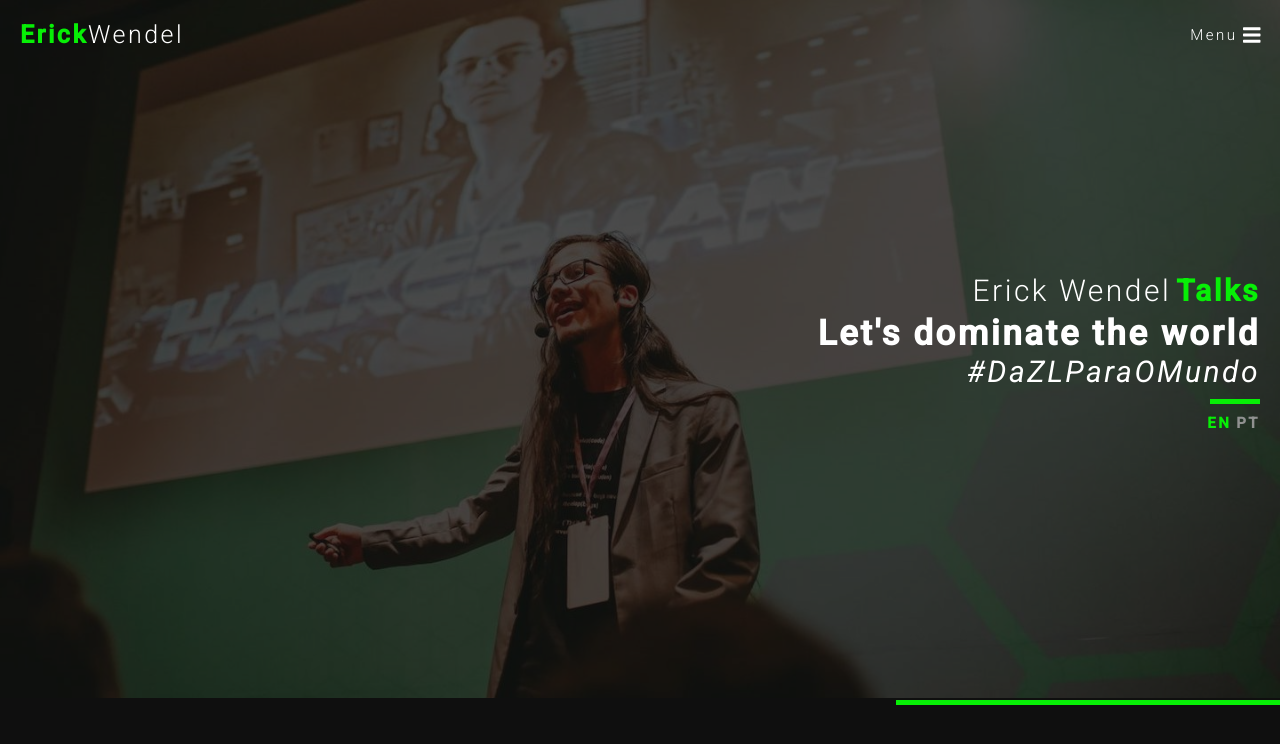
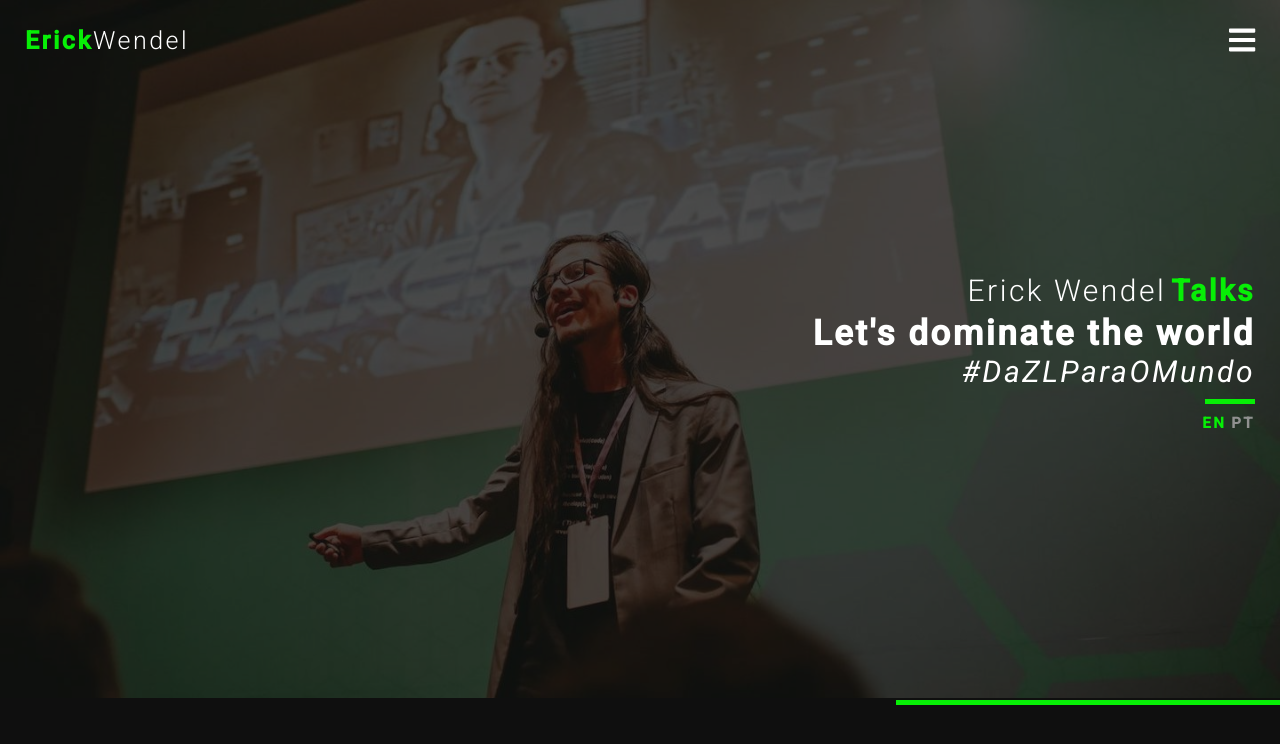
Before and after one commit to hiraike32/talks-lp, a React app: page / in a window 1280 px wide. Shown: the top 744 px of the page. Built offline with nearby package versions, Linux system fonts and the light colour scheme; the HTML template or start-up script is replaced by a standard one.

Commit message:
feat: create modal component

```diff
--- /dev/null
+++ b/src/components/molecules/LanguageSelection/LanguageSelection.scss
@@ -0,0 +1,5 @@
+@import "../../../styles/all.scss";
+
+.container span {
+  margin-left: 0.5rem;
+}
--- /dev/null
+++ b/src/components/molecules/LanguageSelection/LanguageSelection.tsx
@@ -0,0 +1,23 @@
+import classNames from "classnames/bind";
+import * as React from "react";
+import styles from "./LanguageSelection.scss";
+import Text from "../../atoms/Text/Text";
+
+const cx = classNames.bind(styles);
+
+type Props = {
+  language: "en" | "pt";
+};
+
+const LanguageSelection: React.FC<Props> = ({ language }) => (
+  <div className={cx("container")}>
+    <Text color={language === "en" ? "lime" : "gray"} bold>
+      EN
+    </Text>
+    <Text color={language === "pt" ? "lime" : "gray"} bold>
+      PT
+    </Text>
+  </div>
+);
+
+export default LanguageSelection;
--- a/src/components/molecules/TopMessage/TopMessage.tsx
+++ b/src/components/molecules/TopMessage/TopMessage.tsx
@@ -3,6 +3,7 @@ import * as React from "react";
 import styles from "./TopMessage.scss";
 import Text from "../../atoms/Text/Text";
 import ColorBox from "../../atoms/ColorBox/ColorBox";
+import LanguageSelection from "../LanguageSelection/LanguageSelection";
 
 const cx = classNames.bind(styles);
 
@@ -30,12 +31,7 @@ const TopMessage: React.FC = () => (
       <ColorBox width="5rem" color="lime" bold />
     </div>
     <div className={cx("language")}>
-      <Text color="lime" bold>
-        EN
-      </Text>
-      <Text color="gray" bold>
-        PT
-      </Text>
+      <LanguageSelection language="en" />
     </div>
   </div>
 );
--- a/src/components/organisms/Header/Header.scss
+++ b/src/components/organisms/Header/Header.scss
@@ -1,7 +1,9 @@
+@import "../../../styles/all.scss";
+
 .container {
   position: fixed;
   width: 100%;
-  padding: 2rem;
+  padding: $pageWidthPadding;
   display: flex;
   justify-content: space-between;
   align-items: center;
--- a/src/components/organisms/Header/Header.tsx
+++ b/src/components/organisms/Header/Header.tsx
@@ -20,8 +20,7 @@ const Header: React.FC = () => (
       </Text>
     </div>
     <div className={cx("menu")}>
-      <Text light>Menu</Text>
-      <FontAwesomeIcon icon={faBars} size="2x" color="#fff" />
+      <FontAwesomeIcon icon={faBars} size="3x" color="#fff" />
     </div>
   </div>
 );
--- /dev/null
+++ b/src/components/organisms/MenuModal/MenuModal.scss
@@ -0,0 +1,40 @@
+@import "../../../styles/all.scss";
+
+.container {
+  position: fixed;
+  top: 0;
+  bottom: 0;
+  right: 0;
+  left: 0;
+  margin: auto;
+  width: 100vw;
+  height: 100vh;
+  z-index: 200;
+  padding: 5rem;
+  display: flex;
+  flex-direction: column;
+  background: $modalBlack;
+}
+
+.header {
+  display: flex;
+  justify-content: space-between;
+  align-items: center;
+}
+
+.menu {
+  flex-grow: 1;
+  display: flex;
+  flex-direction: column;
+  align-content: space-between;
+  text-align: center;
+  margin-top: 5rem;
+  padding: 5rem;
+}
+
+.menu span {
+  flex-grow: 1;
+  display: flex;
+  align-items: center;
+  justify-content: center;
+}
--- a/src/components/pages/Top/Top.scss
+++ b/src/components/pages/Top/Top.scss
@@ -30,7 +30,7 @@
   top: 0;
   bottom: 0;
   right: 0;
-  padding: 0 2rem;
+  padding: 0 $pageWidthPadding;
   display: flex;
   align-items: center;
 }
--- a/src/styles/_color.scss
+++ b/src/styles/_color.scss
@@ -1,4 +1,5 @@
 $backgroundBlack: #0f0f0f;
+$modalBlack: #242424;
 
 // font
 $fontWhite: #fff;
--- /dev/null
+++ b/src/styles/_width.scss
@@ -0,0 +1 @@
+$pageWidthPadding: 2.5rem;
--- a/src/styles/all.scss
+++ b/src/styles/all.scss
@@ -1,3 +1,4 @@
 @import "./color";
 @import "./device";
 @import "./font";
+@import "./width";
```
Also changed, not shown: src/components/organisms/MenuModal/MenuModal.tsx (added, +55 -0 lines), 2 other files (tests, documents, lock files or other folders).
